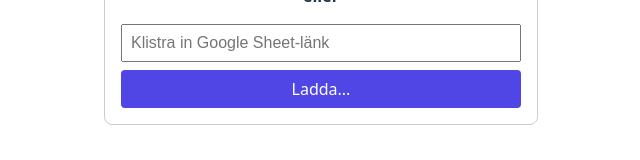
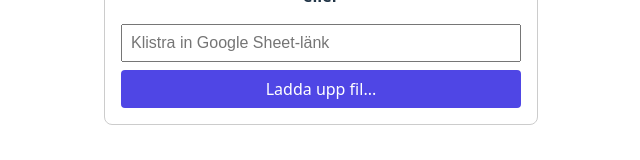
Before and after one commit to idasoderlund/grupparbete, a React (Vite) app in the folder grupparbete/: page / in a window 1280 px wide. Shown: the part 476-636 px from the top of the page, without its empty margins (319-959 px from the left). Built offline with nearby package versions, Linux system fonts and the light colour scheme.

Commit message:
changed text on button

```diff
--- a/grupparbete/src/Components/UploadFile.jsx
+++ b/grupparbete/src/Components/UploadFile.jsx
@@ -40,7 +40,7 @@
           className={styles.input}
         ></input>
         <button type="submit" className={styles.button}>
-          Ladda...
+          Ladda upp fil...
         </button>
       </form>
     </div>
```
